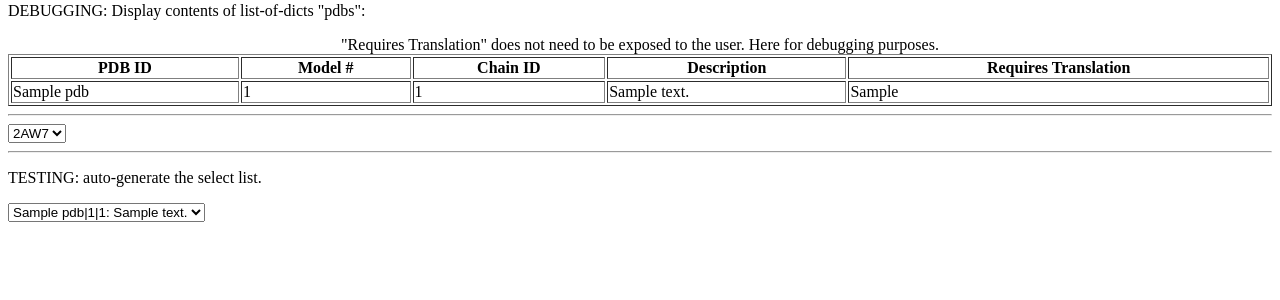
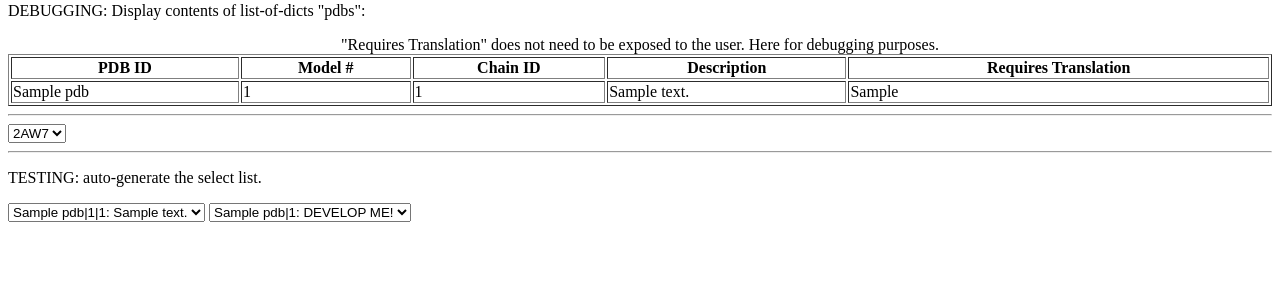
Before and after one commit to BGSU-RNA/alignment-server-dev, a Flask app: template templates/form.html in a window 1280 px wide. Shown: the part 130-430 px from the top of the page. Run offline with Flask 2, Linux system fonts and the light colour scheme; the template is opened without the code that fills it: most values are stand-ins (such as "Sample title", 1, 10 or a date in 2020).

Commit message:
Test changes to form.html
Initial test for PDB/model selection independent of chain -- needed for searches involving more than one chain.

```diff
--- a/templates/form.html
+++ b/templates/form.html
@@ -41,5 +41,12 @@
 		<option value="{{ unit }}">{{ unit }}: {{ row['description'] }}</option>
 		{% endfor %}
 	</select>
+	<select name="pdbmod">
+		<option value="" disabled="disabled">Choose an option...</option>
+		{% for row in pdbs %}
+		{% set pdbmod = [row['pdb'],row['model_number']]|join('|') %}
+		<option value="{{ pdbmod }}">{{ pdbmod }}: DEVELOP ME!</option>
+		{% endfor %}
+	</select>
 </form>
 {% endblock body %}
```
